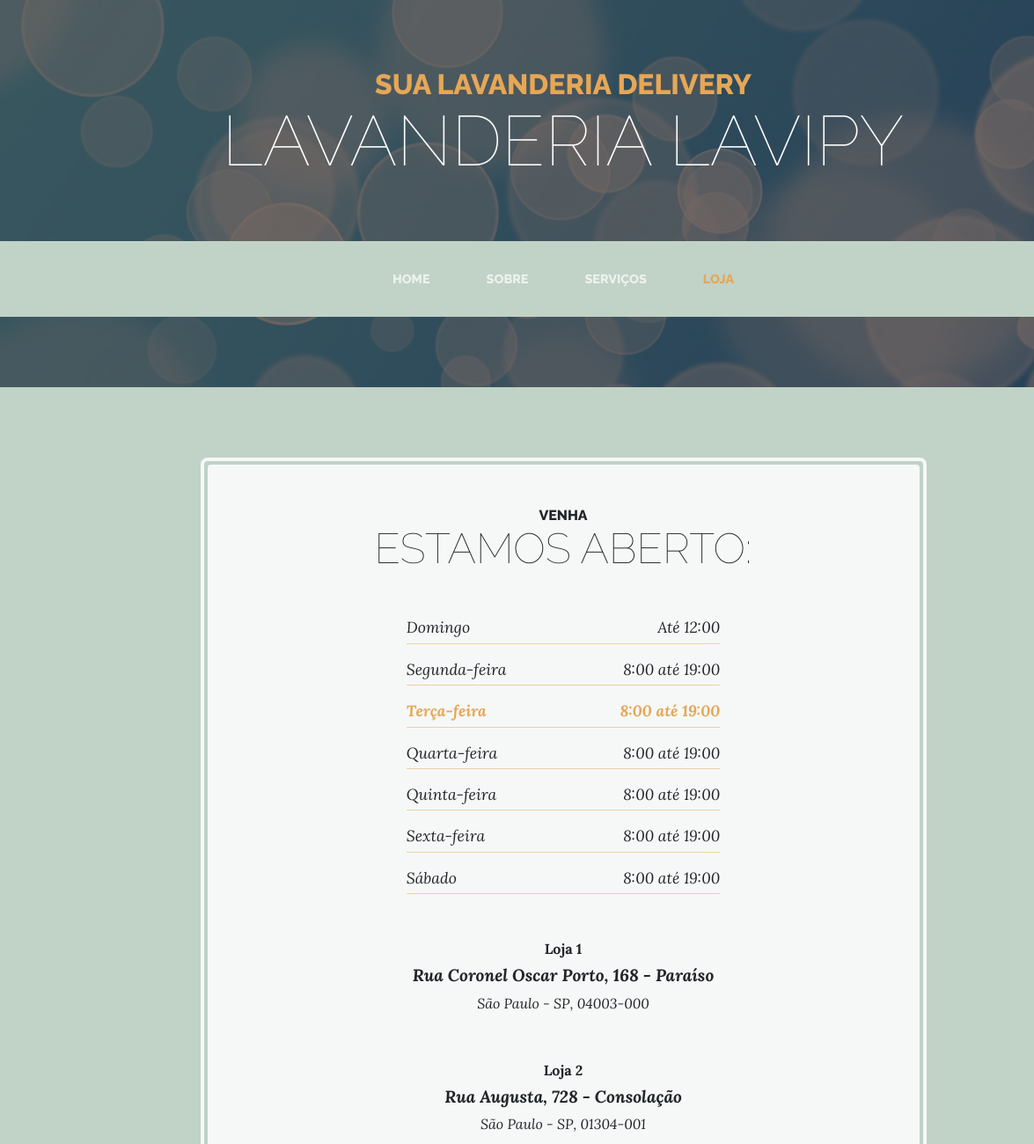
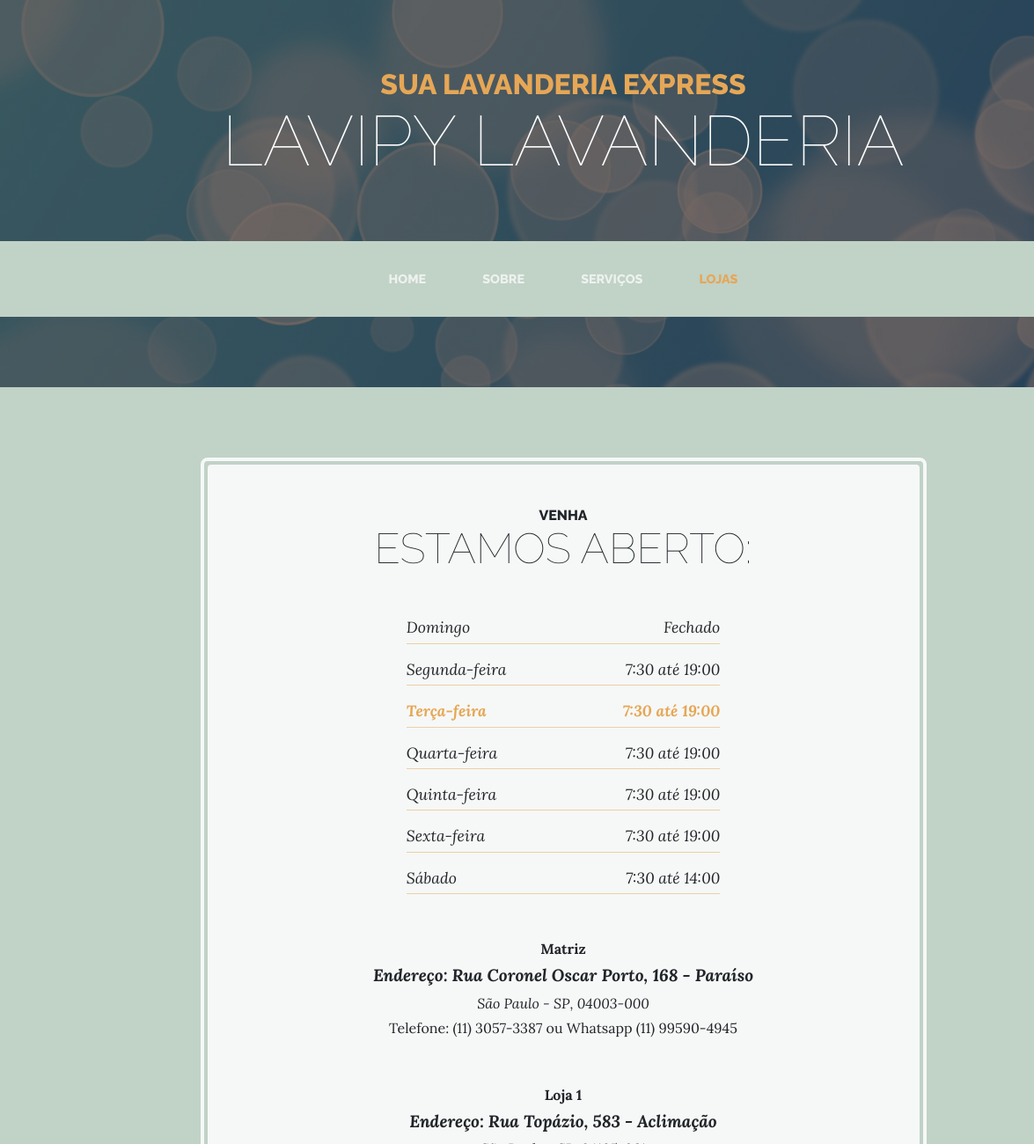
Before and after one commit to lavipy/lavipy.github.io, a website: page store.html in a window 1280 px wide. Shown: the top 1300 px of the page at 88% size, 0-1175 px from the left. Drawn offline with Linux system fonts and the light colour scheme.

Commit message:
Update store.html

```diff
--- a/store.html
+++ b/store.html
@@ -25,14 +25,14 @@
   <body>
 
     <h1 class="site-heading text-center text-white d-none d-lg-block">
-      <span class="site-heading-upper text-primary mb-3">Sua Lavanderia Delivery</span>
-      <span class="site-heading-lower">Lavanderia Lavipy</span>
+      <span class="site-heading-upper text-primary mb-3">Sua Lavanderia Express</span>
+      <span class="site-heading-lower">Lavipy Lavanderia</span>
     </h1>
 
     <!-- Navigation -->
     <nav class="navbar navbar-expand-lg navbar-dark py-lg-4" id="mainNav" style="background: #c1d2c7">
       <div class="container">
-        <a class="navbar-brand text-uppercase text-expanded font-weight-bold d-lg-none" href="#">Lavipy</a>
+        <a class="navbar-brand text-uppercase text-expanded font-weight-bold d-lg-none" href="#">Lavipy Lavanderia</a>
         <button class="navbar-toggler" type="button" data-toggle="collapse" data-target="#navbarResponsive" aria-controls="navbarResponsive" aria-expanded="false" aria-label="Toggle navigation">
           <span class="navbar-toggler-icon"></span>
         </button>
@@ -50,7 +50,7 @@
               <a class="nav-link text-uppercase text-expanded" href="products.html">Serviços</a>
             </li>
             <li class="nav-item active px-lg-4">
-              <a class="nav-link text-uppercase text-expanded" href="store.html">Loja</a>
+              <a class="nav-link text-uppercase text-expanded" href="store.html">Lojas</a>
             </li>
           </ul>
         </div>
@@ -69,52 +69,68 @@
               <ul class="list-unstyled list-hours mb-5 text-left mx-auto">
                 <li class="list-unstyled-item list-hours-item d-flex">
                   Domingo
-                  <span class="ml-auto">Até 12:00</span>
+                  <span class="ml-auto">Fechado</span>
                 </li>
                 <li class="list-unstyled-item list-hours-item d-flex">
                   Segunda-feira
-                  <span class="ml-auto">8:00 até 19:00</span>
+                  <span class="ml-auto">7:30 até 19:00</span>
                 </li>
                 <li class="list-unstyled-item list-hours-item d-flex">
                   Terça-feira
-                  <span class="ml-auto">8:00 até 19:00</span>
+                  <span class="ml-auto">7:30 até 19:00</span>
                 </li>
                 <li class="list-unstyled-item list-hours-item d-flex">
                   Quarta-feira
-                  <span class="ml-auto">8:00 até 19:00</span>
+                  <span class="ml-auto">7:30 até 19:00</span>
                 </li>
                 <li class="list-unstyled-item list-hours-item d-flex">
                   Quinta-feira
-                  <span class="ml-auto">8:00 até 19:00</span>
+                  <span class="ml-auto">7:30 até 19:00</span>
                 </li>
                 <li class="list-unstyled-item list-hours-item d-flex">
                   Sexta-feira
-                  <span class="ml-auto">8:00 até 19:00</span>
+                  <span class="ml-auto">7:30 até 19:00</span>
                 </li>
                 <li class="list-unstyled-item list-hours-item d-flex">
                   Sábado
-                  <span class="ml-auto">8:00 até 19:00</span>
+                  <span class="ml-auto">7:30 até 14:00</span>
                 </li>
               </ul>
+              <p class="mb-0">
+                  <strong>Matriz</strong>
+              </p>
+              <p class="address mb-5">
+                <em>
+                  <strong>Endereço: Rua Coronel Oscar Porto, 168 - Paraíso</strong>
+                  <br>
+                  São Paulo - SP, 04003-000
+                </em>
+                <br>
+                Telefone: (11) 3057-3387 ou Whatsapp (11) 99590-4945
+              </p>
               <p class="mb-0">
                   <strong>Loja 1</strong>
               </p>
               <p class="address mb-5">
                 <em>
-                  <strong>Rua Coronel Oscar Porto, 168 - Paraíso</strong>
+                  <strong>Endereço: Rua Topázio, 583 - Aclimação</strong>
                   <br>
-                  São Paulo - SP, 04003-000
+                  São Paulo - SP, 04105-061
                 </em>
+                <br>
+                Telefone: (11) 3208-1766 ou Whatsapp (11) 99590-4945
               </p>
               <p class="mb-0">
                   <strong>Loja 2</strong>
               </p>
               <p class="address mb-5">
                 <em>
-                  <strong>Rua Augusta, 728 - Consolação</strong>
+                  <strong>Endereço: Rua José Maria Lisboa, 196 - Jardim Paulista</strong>
                   <br>
-                  São Paulo - SP, 01304-001
+                  São Paulo - SP, 01423-001
                 </em>
+                <br>
+                Telefone: (11) 96030-8743 ou Whatsapp (11) 99590-4945
               </p>
             </div>
           </div>
@@ -129,13 +145,11 @@
             <div class="col-xl-9 col-lg-10 mx-auto">
               <div class="bg-faded rounded p-5">
                 <h2 class="section-heading mb-4">
-                  <span class="section-heading-upper">Strong Coffee, Strong Roots</span>
-                  <span class="section-heading-lower">About Our Cafe</span>
+                  <span class="section-heading-upper">Lorem Ipsum</span>
+                  <span class="section-heading-lower">Lorem Ipsum</span>
                 </h2>
-                <p>Founded in 1987 by the Hernandez brothers, our establishment has been serving up rich coffee sourced from artisan farmers in various regions of South and Central America. We are dedicated to travelling the world, finding the best coffee, and bringing back to you here in our cafe.</p>
-                <p class="mb-0">We guarantee that you will fall in
-                  <em>lust</em>
-                  with our decadent blends the moment you walk inside until you finish your last sip. Join us for your daily routine, an outing with friends, or simply just to enjoy some alone time.</p>
+                <p>Lorem Ipsum.</p>
+                <p class="mb-0">Lorem Ipsum <em>lust</em> Lorem Ipsum.</p>
               </div>
             </div>
           </div>
@@ -149,7 +163,7 @@
       </a>
     <footer class="footer text-faded text-center py-5" style="background: #c1d2c7">
       <div class="container">
-        <p class="m-0 big">Copyright &copy; Lavipy Website 2019</p>
+        <p class="m-0 big">Copyright &copy; Lavipy Lavanderia Website 2021</p>
       </div>
     </footer>
 
```
